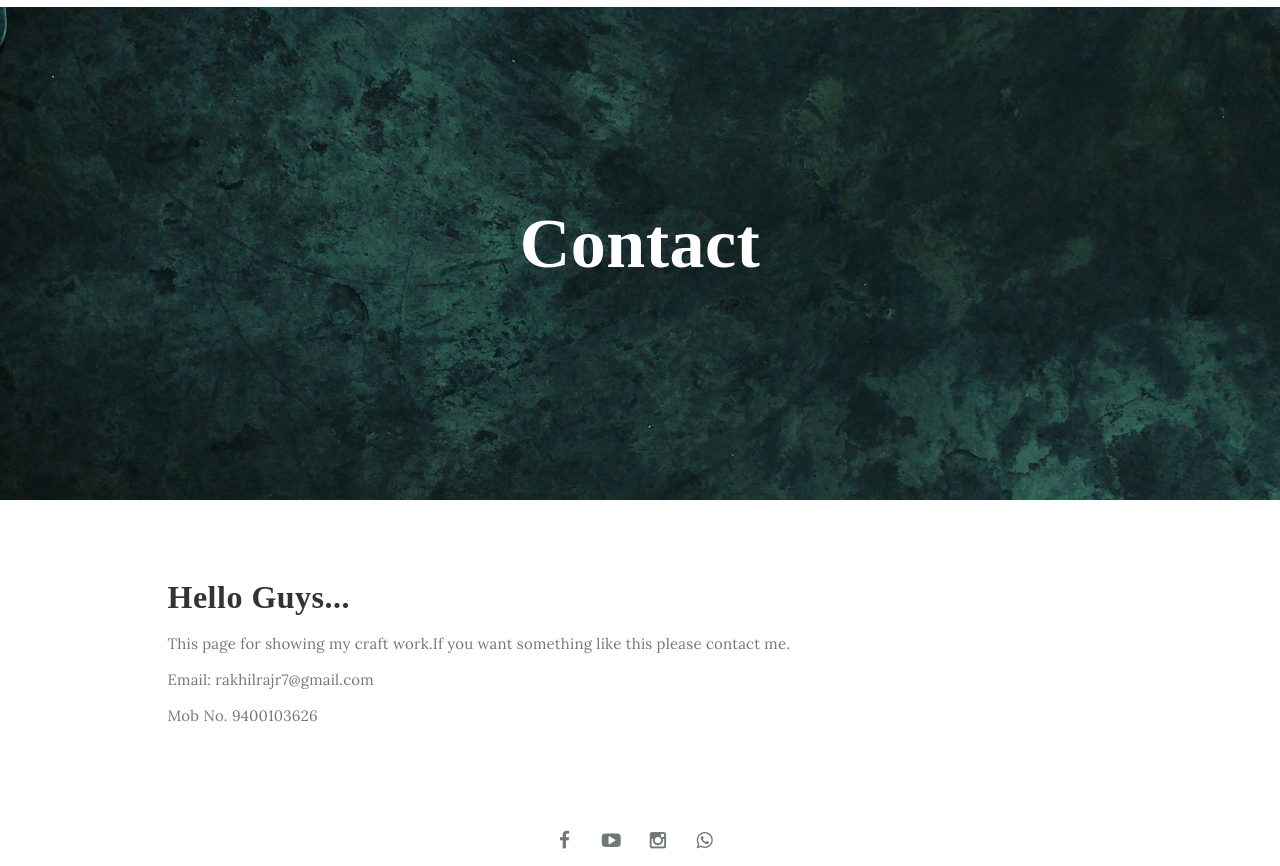
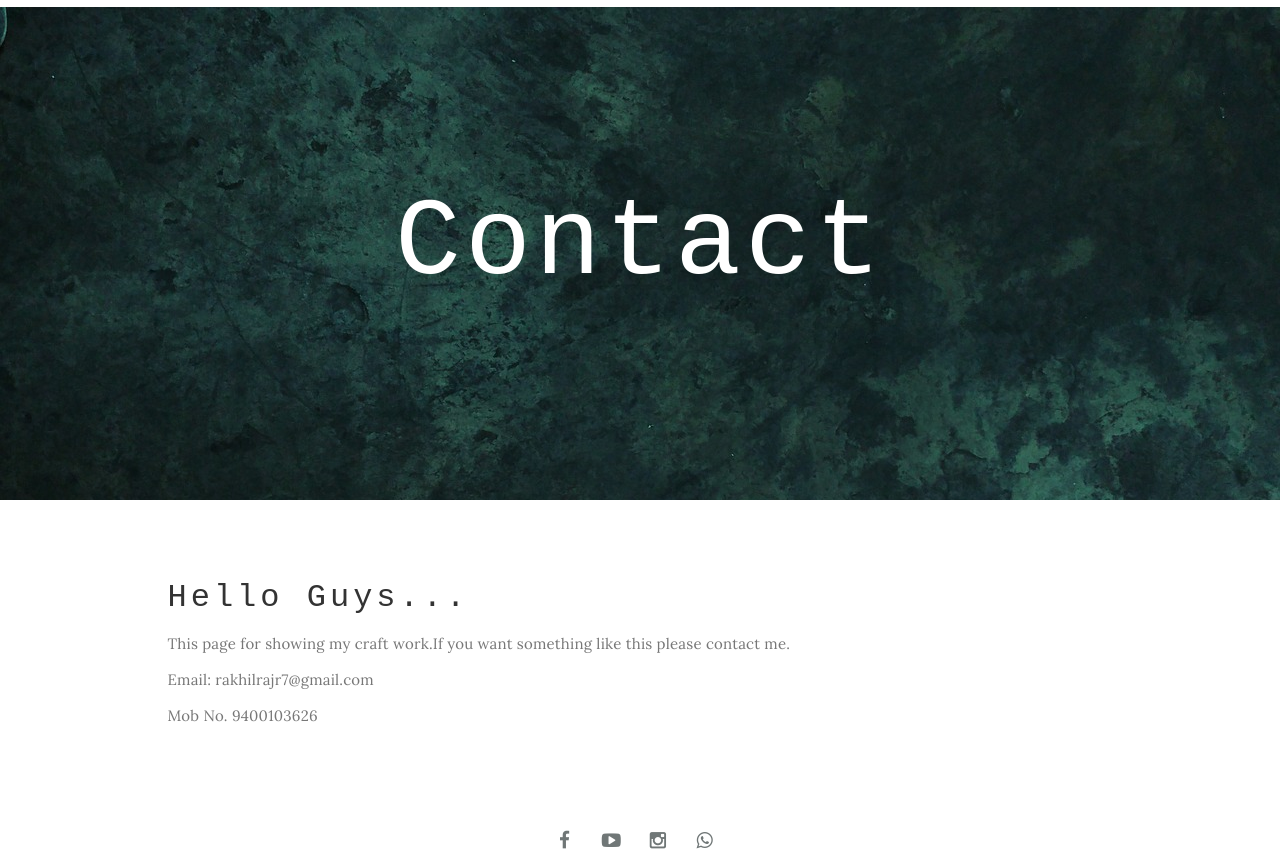
Before and after one commit to rakhilraj/craftarea, a plain HTML site: page contact.html in a window 1280 px wide. Shown: the part 73-939 px from the top of the page. Drawn offline with Linux system fonts and the light colour scheme.

Commit message:
Update style.css

```diff
--- a/css/style.css
+++ b/css/style.css
@@ -20,14 +20,14 @@ body {
 -----------------------------------------*/
 
 h1,h2,h3,h4,h5,h6 {
-  font-family: 'BeyondTheMountains', serif;
+  font-family: 'Lucida Sans Typewriter','Courier New', 'monospac';
   font-style: ;
-  font-weight: bold;
-  letter-spacing: 0.5px;
+  font-weight: bolder;
+  letter-spacing: 4px;
 }
 
 h1 {
-    font-size: 70px;
+    font-size: 110px;
     padding-bottom: 14px;
     margin-bottom: 0px;
 }
```
